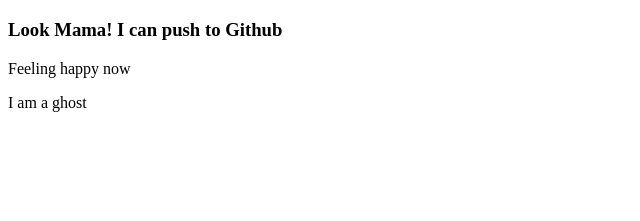
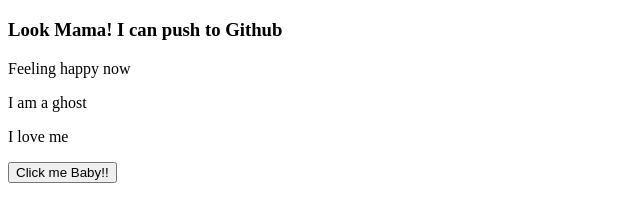
Before and after one commit to AshrafUAsif/my-first-website, a plain HTML site: page index.html in a window 1280 px wide. Shown: the part 61-282 px from the top of the page, without its empty margins (0-640 px from the left). Drawn offline with Linux system fonts and the light colour scheme.

Commit message:
done adding button

```diff
--- a/index.html
+++ b/index.html
@@ -10,5 +10,7 @@
     <h3>Look Mama! I can push to Github</h3>
     <p>Feeling happy now</p>
     <p>I am a ghost</p>
+    <p>I love me </p>
+    <button>Click me Baby!! </button>
 </body>
 </html>
```
